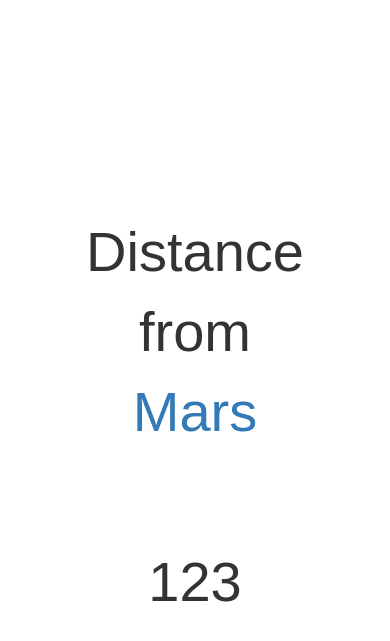
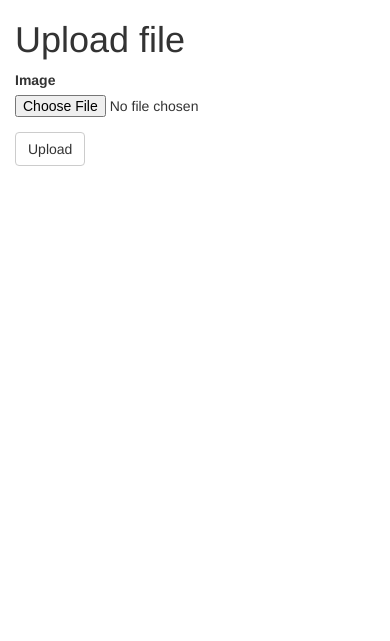
Before and after one commit to yonigottesman/beast, a Flask app: page / in a window 390 px wide. Shown: the top 641 px of the page. Run offline with Flask 2, Linux system fonts and the light colour scheme; some libraries are stand-ins or nearby versions.

Commit message:
add file uploader form

```diff
--- a/app/__init__.py
+++ b/app/__init__.py
@@ -1,7 +1,13 @@
 from flask import Flask
 from flask_bootstrap import Bootstrap
+from config import Config
+from flask_uploads import UploadSet, IMAGES, configure_uploads
 
+
+images = UploadSet('images', IMAGES)
 app = Flask(__name__)
 bootstrap = Bootstrap(app)
+app.config.from_object(Config)
+configure_uploads(app, (images,))
 
 from app import routes
--- /dev/null
+++ b/app/forms.py
@@ -0,0 +1,12 @@
+from flask_wtf import FlaskForm
+from wtforms import StringField, PasswordField, BooleanField, SubmitField
+from wtforms.validators import DataRequired
+
+from flask_wtf import FlaskForm
+from flask_wtf.file import FileField, FileAllowed, FileRequired
+from app import images
+
+
+class UploadForm(FlaskForm):
+    upload = FileField('Image', validators=[FileRequired(), FileAllowed(images, 'Images only!')])
+    submit = SubmitField('Upload')
--- a/app/routes.py
+++ b/app/routes.py
@@ -1,8 +1,14 @@
 from app import app
 from flask import render_template, flash, redirect, url_for
+from app.forms import UploadForm
 
-@app.route('/')
-@app.route('/index')
+
+@app.route('/', methods=['GET', 'POST'])
+@app.route('/index', methods=['GET', 'POST'])
 def index():
-    status = 1234
-    return render_template('index.html', status=status)
+    # form = LoginForm()
+    form = UploadForm()
+    if form.validate_on_submit():
+        flash('YONIGO')
+        return redirect('/index')
+    return render_template('index.html', title='Sign In', form=form)
--- a/app/templates/base.html
+++ b/app/templates/base.html
@@ -1,20 +1,21 @@
 {% extends 'bootstrap/base.html' %}
 {% block title %}
-Solar
+Beast
 {% endblock %}
 
 {% block head%}
 {{super()}}
-  <title>Solar</title>
+  <title>beast</title>
 </head>
 {% endblock %}
 
 {% block styles %}
 {{super()}}
-<link rel="stylesheet" href="https://use.fontawesome.com/releases/v5.0.13/css/all.css" integrity="sha384-DNOHZ68U8hZfKXOrtjWvjxusGo9WQnrNx2sqG0tfsghAvtVlRW3tvkXWZh58N9jp" crossorigin="anonymous">
+
 {% endblock %}
 
 {% block content %}
+<div class="container">
     {% with messages = get_flashed_messages() %}
         {% if messages %}
             {% for message in messages %}
@@ -22,6 +23,6 @@ Solar
             {% endfor %}
         {% endif %}
     {% endwith %}
-{% block app_content %}{% endblock %}
-
+    {% block app_content %}{% endblock %}
+</div>
 {% endblock %}
--- a/app/templates/index.html
+++ b/app/templates/index.html
@@ -1,19 +1,12 @@
 {% extends "base.html" %}
-
+{% import 'bootstrap/wtf.html' as wtf %}
 
 {% block app_content %}
-
-
-<div style="width: 100%; height: 100%;">
-  <span id="display" style="position: fixed; top: 50%; left: 50%; transform: translate(-50%, -50%); font-family: sans-serif; font-size: 4em; text-align: center;">
-    <p>
-      Distance from
-      <a href="https://en.wikipedia.org/wiki/Mars">Mars</a>
-    </p>
-    </br>
-    <p>123</p>
-  </span>
+<h1>Upload file</h1>
+<div class="row">
+  <div class="col-md-4">
+    {{ wtf.quick_form(form) }}
+  </div>
 </div>
 
-
 {% endblock %}
--- /dev/null
+++ b/config.py
@@ -0,0 +1,6 @@
+import os
+
+
+class Config(object):
+    SECRET_KEY = os.environ.get('SECRET_KEY') or 'you-will-never-guess'
+    UPLOADED_IMAGES_DEST = os.getcwd() + '/uploads'
```
